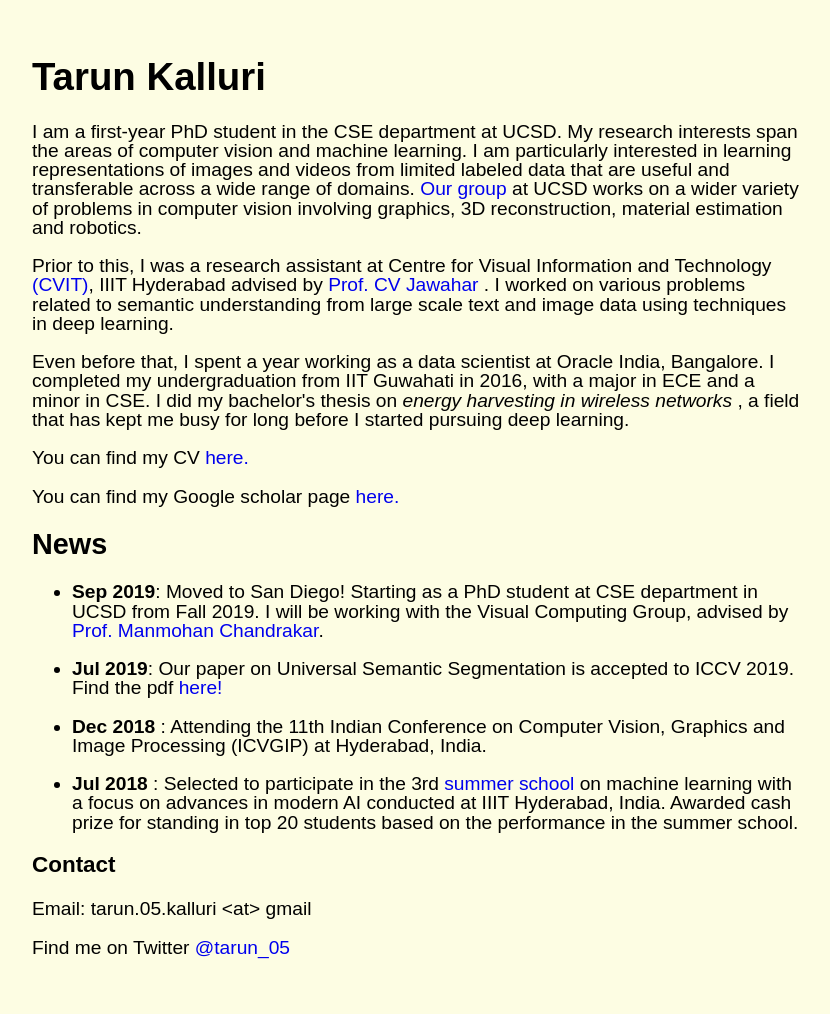
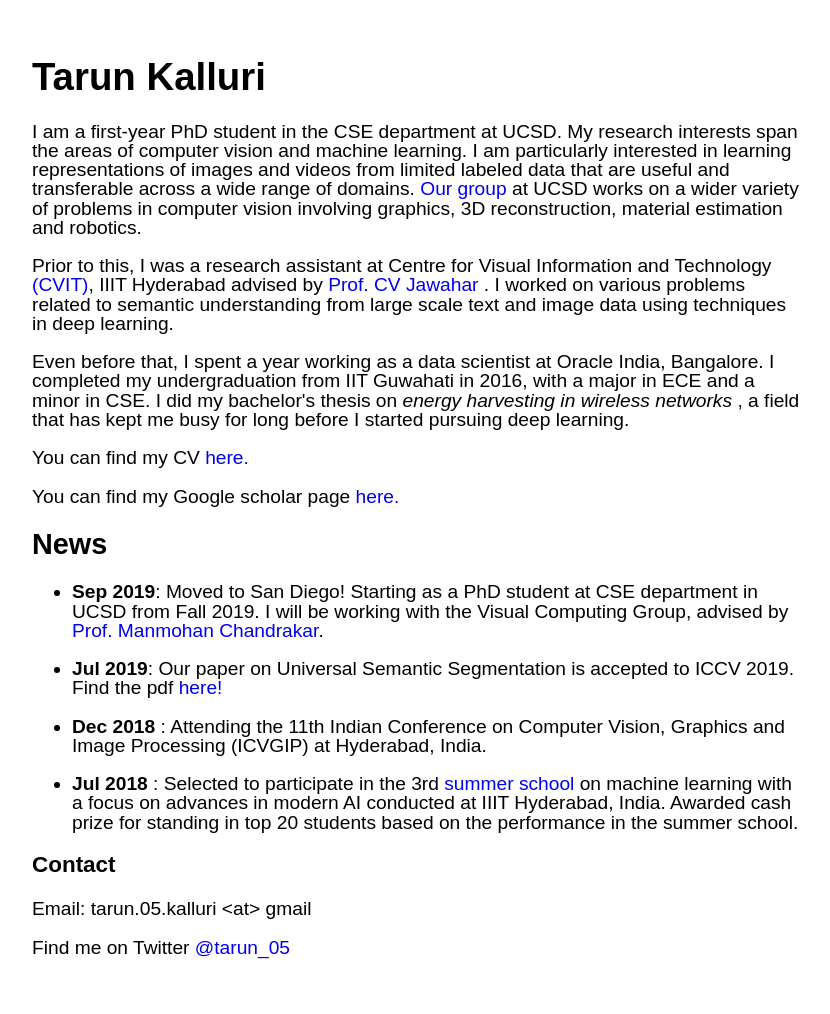
Before and after one commit to tarun005/tarun005.github.io, a Jekyll site: the page index.html, which Jekyll copies as it is, in a window 1280 px wide. Shown: the whole page, without its empty margins (224-1054 px from the left). Built offline with Jekyll 4.4.1, drawn with Linux system fonts in a browser that asks for light colours.

```diff
--- a/index.html
+++ b/index.html
@@ -13,7 +13,7 @@
 		margin: 3em auto;
 		max-width: 40em;
 		font: 1.2em/1 Arial;
-		background-color: #fdfde3;
+		/*background-color: #fdfde3;*/
 	}
 
 	A{
```
